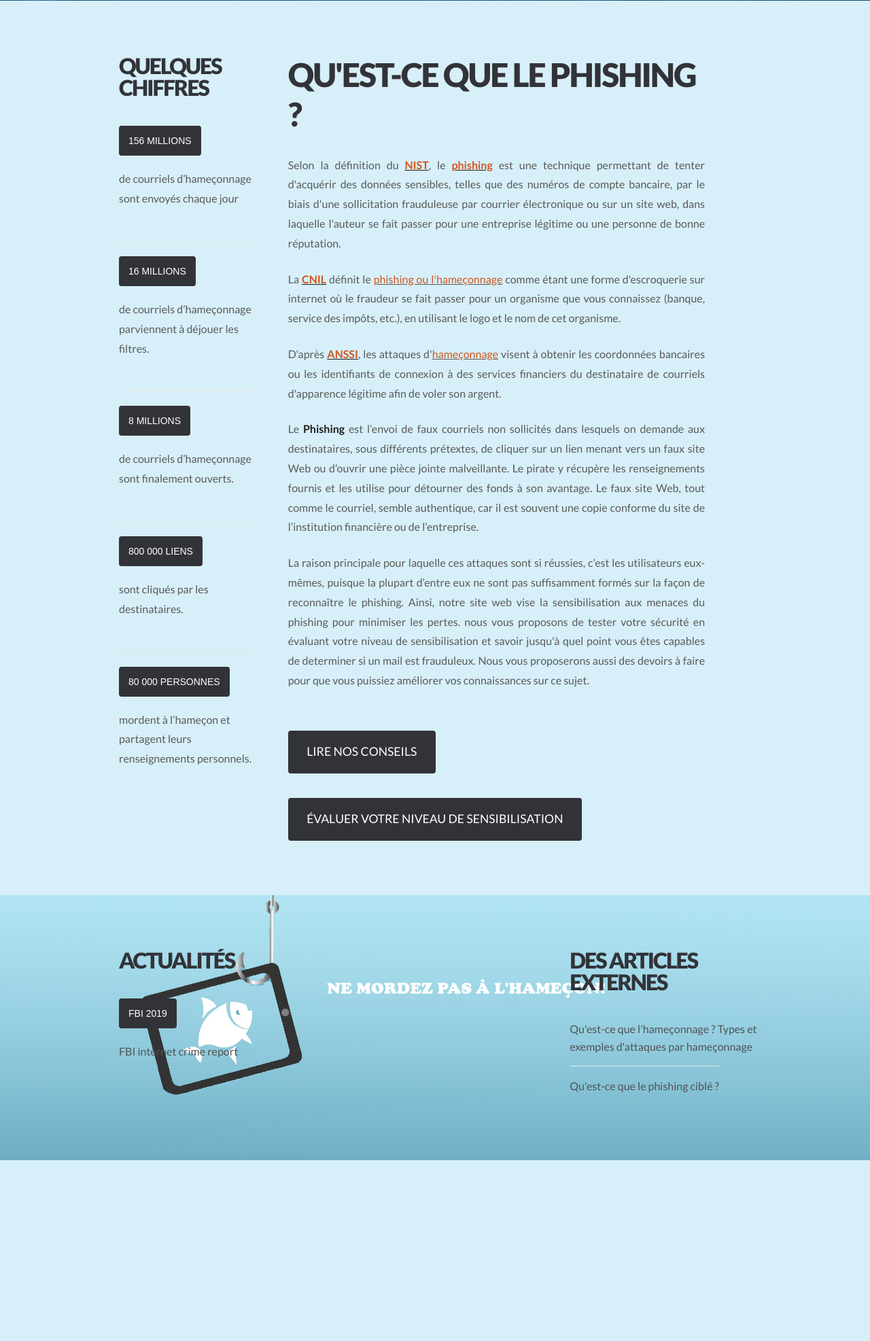
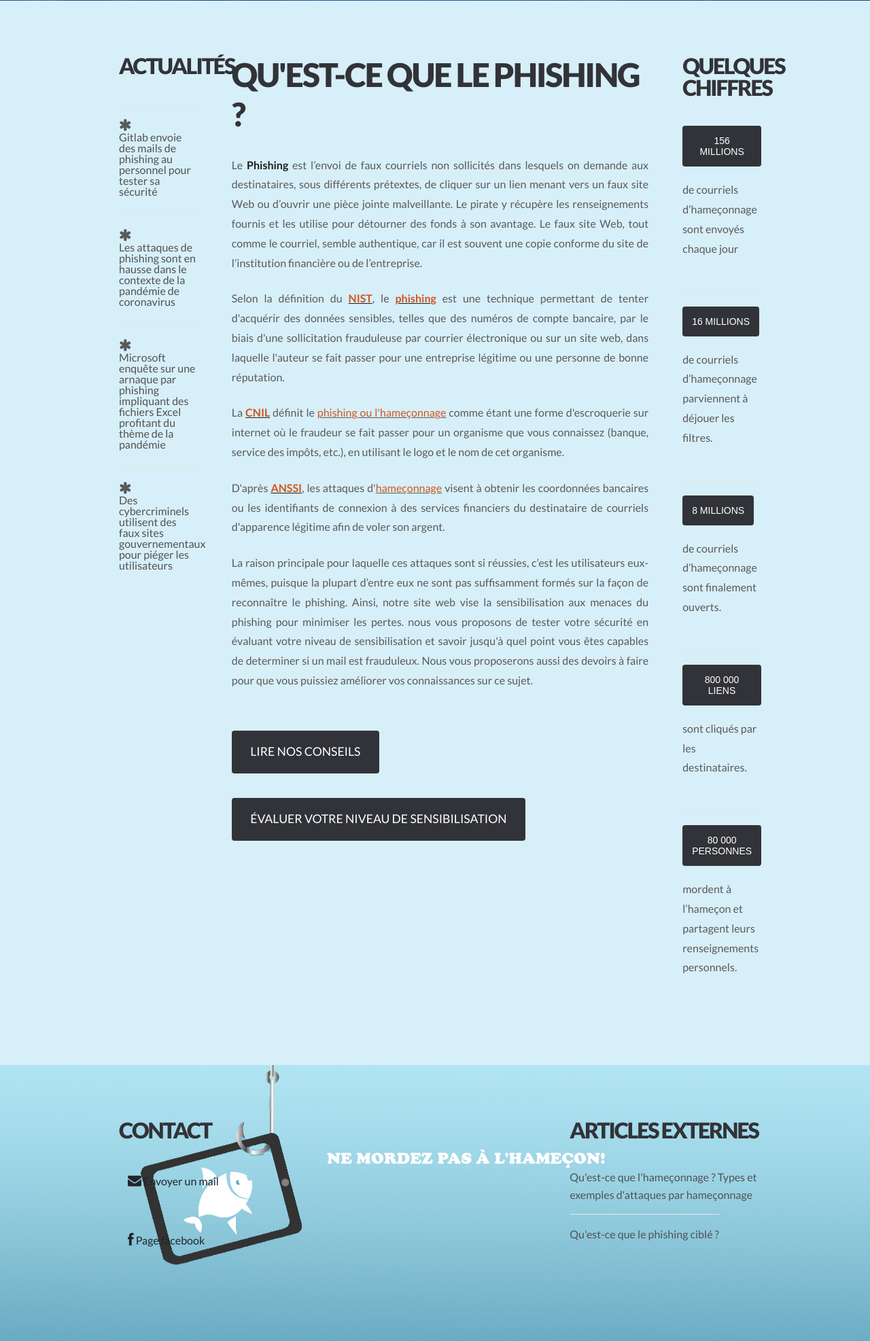
Before and after one commit to Azrood/Awarephish, a Django app: page /index/ in a window 1280 px wide. Shown: the part 517-2490 px from the top of the page at 68% size. Before the commit the page ends 2224 px from the top, so only its background shows below. Run offline with Django 3.2, Linux system fonts and the light colour scheme; some libraries are stand-ins or nearby versions.

Commit message:
added actualite

```diff
--- a/awarephish/quiz/templates/quiz/index.html
+++ b/awarephish/quiz/templates/quiz/index.html
@@ -55,7 +55,64 @@
 			<div id="page">
 				<div class="container">
 					<div class="row">
-						<div class="3u">
+						<div class="2u">
+							<section id="sidebar1">
+								<header>
+									<h2>Actualités</h2>
+								</header>
+								<ul class="style3">
+
+									<li>
+										<span class="first fa fa-asterisk"></span><a href="https://www.theregister.co.uk/2020/05/21/gitlab_phishing_pentest/" target="_blank"> Gitlab envoie des mails de phishing au personnel pour tester sa sécurité</a>
+									</li>
+									<li>
+									<span class="first fa fa-asterisk"></span><a href="https://blog.checkpoint.com/2020/05/12/coronavirus-cyber-attacks-update-beware-of-the-phish/" target="_blank">Les attaques de phishing sont en hausse dans le contexte de la pandémie de coronavirus</a>
+									</li>
+									<li>
+										<span class="first fa fa-asterisk"><a href="https://twitter.com/MsftSecIntel/status/1262504864694726656" target="_blank">Microsoft enquête sur une arnaque par phishing impliquant des fichiers Excel profitant du thème de la pandémie</a> </span>
+
+									</li>
+									<li>
+										<span class="first fa fa-asterisk"><a href="https://www.20minutes.fr/high-tech/2779931-20200516-coronavirus-hackers-piegent-utilisateurs-faisant-passer-site-gouvernemental" target="_blank">Des cybercriminels utilisent des faux sites gouvernementaux pour piéger les utilisateurs</a></p>
+
+									</li>
+								</ul>
+							</section>
+						</div>
+						<div class="8u skel-cell-important">
+							<section id="content" >
+								<header>
+									<h2>Qu'est-ce que le Phishing ? </h2>
+								</header><p>Le <strong>Phishing</strong> est l’envoi de faux courriels non sollicités dans lesquels on demande aux destinataires,
+								sous différents prétextes, de cliquer sur un lien menant vers un faux site Web ou d’ouvrir une pièce jointe malveillante.
+								Le pirate y récupère les renseignements fournis et les utilise pour détourner des fonds à son avantage.
+								Le faux site Web, tout comme le courriel, semble authentique,
+								car il est souvent une copie conforme du site de l’institution financière ou de l’entreprise. </p>
+								<p>Selon la définition du <strong><u><a href="https://www.nist.gov/">NIST</a></u></strong>, le <strong><u><a href="https://csrc.nist.gov/glossary/term/phishing">phishing</a></u></strong> est une
+									technique permettant de tenter d'acquérir des données sensibles, telles que des numéros de compte bancaire,
+									par le biais d'une sollicitation frauduleuse par courrier électronique ou sur un site web,
+									dans laquelle l'auteur se fait passer pour une entreprise légitime ou une personne de bonne réputation.
+								</p>
+								<p> La <strong><u><a href="https://www.cnil.fr/">CNIL</a></u></strong> définit le <u><a href="https://www.cnil.fr/fr/cnil-direct/question/le-phishing-cest-quoi">phishing ou l'hameçonnage</a></u>
+								comme étant une forme d'escroquerie sur internet où
+								le fraudeur se fait passer pour un organisme que vous connaissez (banque, service des impôts, etc.), en utilisant le logo et le nom de cet organisme.</p>
+
+								<p>
+									D'après <strong><u><a href="https://www.ssi.gouv.fr/">ANSSI</a></u></strong>, les attaques d'<u><a href="https://www.ssi.gouv.fr/entreprise/principales-menaces/cybercriminalite/attaque-par-hameconnage-phishing/">hameçonnage</a></u>
+									visent à obtenir les coordonnées bancaires ou les identifiants de connexion à des services financiers du destinataire de courriels d'apparence légitime afin de voler son argent.
+
+								</p>
+
+								<p>La raison principale pour laquelle ces attaques sont si réussies,
+                                   c’est les utilisateurs eux-mêmes, puisque la plupart d’entre eux ne sont pas suffisamment
+                                   formés sur la façon de reconnaître le phishing. Ainsi, notre site web vise la sensibilisation aux menaces du phishing pour minimiser les pertes.
+								   nous vous proposons de tester votre sécurité en évaluant votre niveau de sensibilisation et savoir jusqu'à quel point vous êtes capables de determiner si un mail
+								   est frauduleux. Nous vous proposerons aussi des devoirs à faire pour que vous puissiez améliorer vos connaissances sur ce sujet.</p>
+								<a href="{%url 'conseils'%}" class="button btn btn-default">Lire nos conseils</a>
+								<a href="{% url 'level-quiz' %}" class="button btn-default btn ">Évaluer votre niveau de sensibilisation</a>
+							</section>
+						</div>
+						<div class="2u">
 							<section id="sidebar1">
 								<header>
 									<h2>Quelques chiffres</h2>
@@ -83,39 +140,7 @@
 									</li>
 								</ul>
 							</section>
-						</div>
-						<div class="8u skel-cell-important">
-							<section id="content" >
-								<header>
-									<h2>Qu'est-ce que le Phishing ? </h2>
-								</header>
-								<p>Selon la définition du <strong><u><a href="https://www.nist.gov/">NIST</a></u></strong>, le <strong><u><a href="https://csrc.nist.gov/glossary/term/phishing">phishing</a></u></strong> est une
-									technique permettant de tenter d'acquérir des données sensibles, telles que des numéros de compte bancaire,
-									par le biais d'une sollicitation frauduleuse par courrier électronique ou sur un site web,
-									dans laquelle l'auteur se fait passer pour une entreprise légitime ou une personne de bonne réputation.
-								</p>
-								<p> La <strong><u><a href="https://www.cnil.fr/">CNIL</a></u></strong> définit le <u><a href="https://www.cnil.fr/fr/cnil-direct/question/le-phishing-cest-quoi">phishing ou l'hameçonnage</a></u>
-								comme étant une forme d'escroquerie sur internet où
-								le fraudeur se fait passer pour un organisme que vous connaissez (banque, service des impôts, etc.), en utilisant le logo et le nom de cet organisme.</p>
 
-								<p>
-									D'après <strong><u><a href="https://www.ssi.gouv.fr/">ANSSI</a></u></strong>, les attaques d'<u><a href="https://www.ssi.gouv.fr/entreprise/principales-menaces/cybercriminalite/attaque-par-hameconnage-phishing/">hameçonnage</a></u>
-									visent à obtenir les coordonnées bancaires ou les identifiants de connexion à des services financiers du destinataire de courriels d'apparence légitime afin de voler son argent.
-
-								</p>
-								<p>Le <strong>Phishing</strong> est l’envoi de faux courriels non sollicités dans lesquels on demande aux destinataires,
-								sous différents prétextes, de cliquer sur un lien menant vers un faux site Web ou d’ouvrir une pièce jointe malveillante.
-								Le pirate y récupère les renseignements fournis et les utilise pour détourner des fonds à son avantage.
-								Le faux site Web, tout comme le courriel, semble authentique,
-								car il est souvent une copie conforme du site de l’institution financière ou de l’entreprise. </p>
-								<p>La raison principale pour laquelle ces attaques sont si réussies,
-                                   c’est les utilisateurs eux-mêmes, puisque la plupart d’entre eux ne sont pas suffisamment
-                                   formés sur la façon de reconnaître le phishing. Ainsi, notre site web vise la sensibilisation aux menaces du phishing pour minimiser les pertes.
-								   nous vous proposons de tester votre sécurité en évaluant votre niveau de sensibilisation et savoir jusqu'à quel point vous êtes capables de determiner si un mail
-								   est frauduleux. Nous vous proposerons aussi des devoirs à faire pour que vous puissiez améliorer vos connaissances sur ce sujet.</p>
-								<a href="{%url 'conseils'%}" class="button btn btn-default">Lire nos conseils</a>
-								<a href="{% url 'level-quiz' %}" class="button btn-default btn ">Évaluer votre niveau de sensibilisation</a>
-							</section>
 						</div>
 					</div>
 
@@ -126,21 +151,21 @@
 			<div id="footer">
 				<div class="container">
 					<div class="row">
-						<div class="3u">
+						<div class="5u">
 							<section id="box1">
 								<header>
-									<h2>actualités</h2>
+									<h2>Contact</h2>
 								</header>
 								<ul class="style3">
 									<li class="first">
-										<p class="date"><a href="#">FBI 2019 </a></p>
-										<p><a href="https://pdf.ic3.gov/2019_IC3Report.pdf">FBI internet crime report </a></p>
+										<p class="btn fa fa-envelope"> Envoyer un mail</p></li>
+										<li class="first"><p class="fa btn fa-facebook"> Page facebook</a ></p>
+
 									</li>
-
 								</ul>
 							</section>
 						</div>
-						<div class="5u">
+						<div class="3u">
 							<section id="box2">
 								<header>
 
@@ -151,7 +176,7 @@
 						<div class="4u">
 							<section id="box3">
 								<header>
-									<h2>des articles externes</h2>
+									<h2>articles externes</h2>
 								</header>
 								<ul class="style1">
 									<li class="first"><a href="https://fr.malwarebytes.com/phishing/">Qu'est-ce que l'hameçonnage ? Types et exemples d'attaques par hameçonnage</a></li>
```
